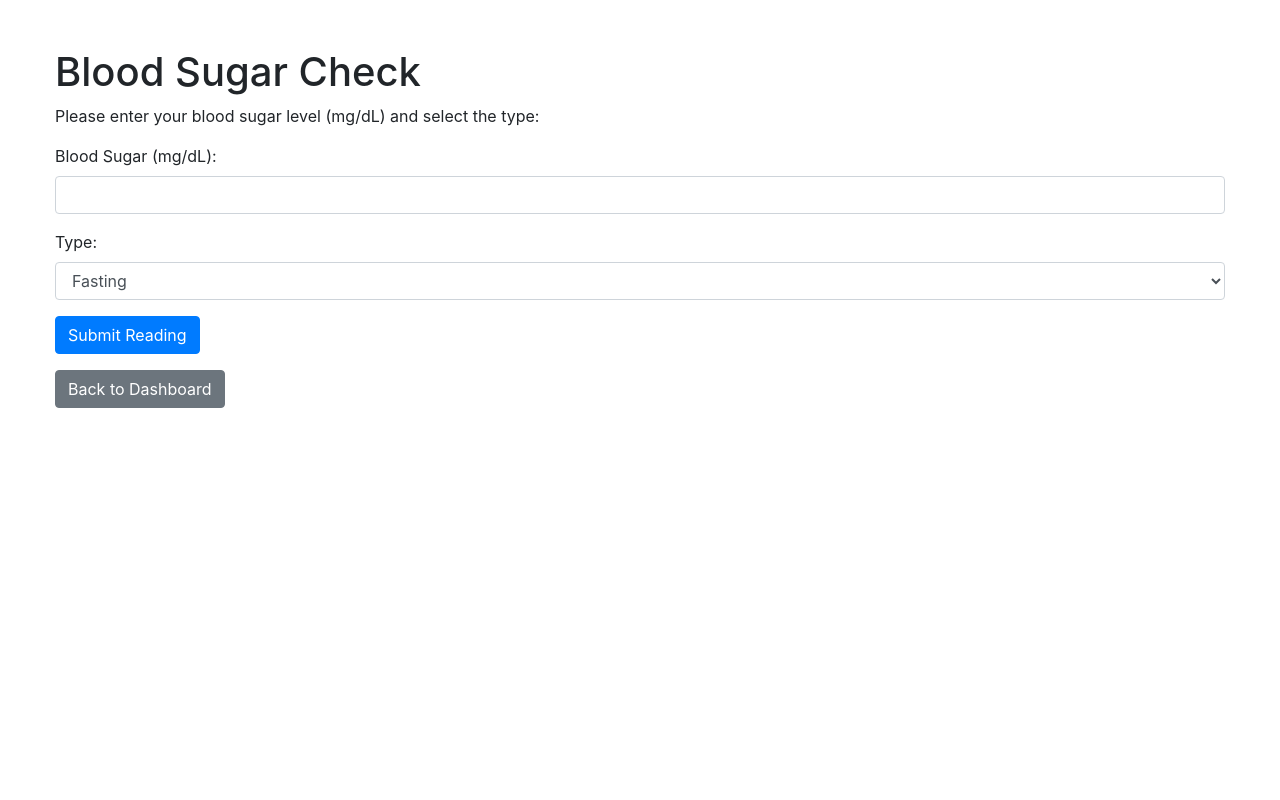
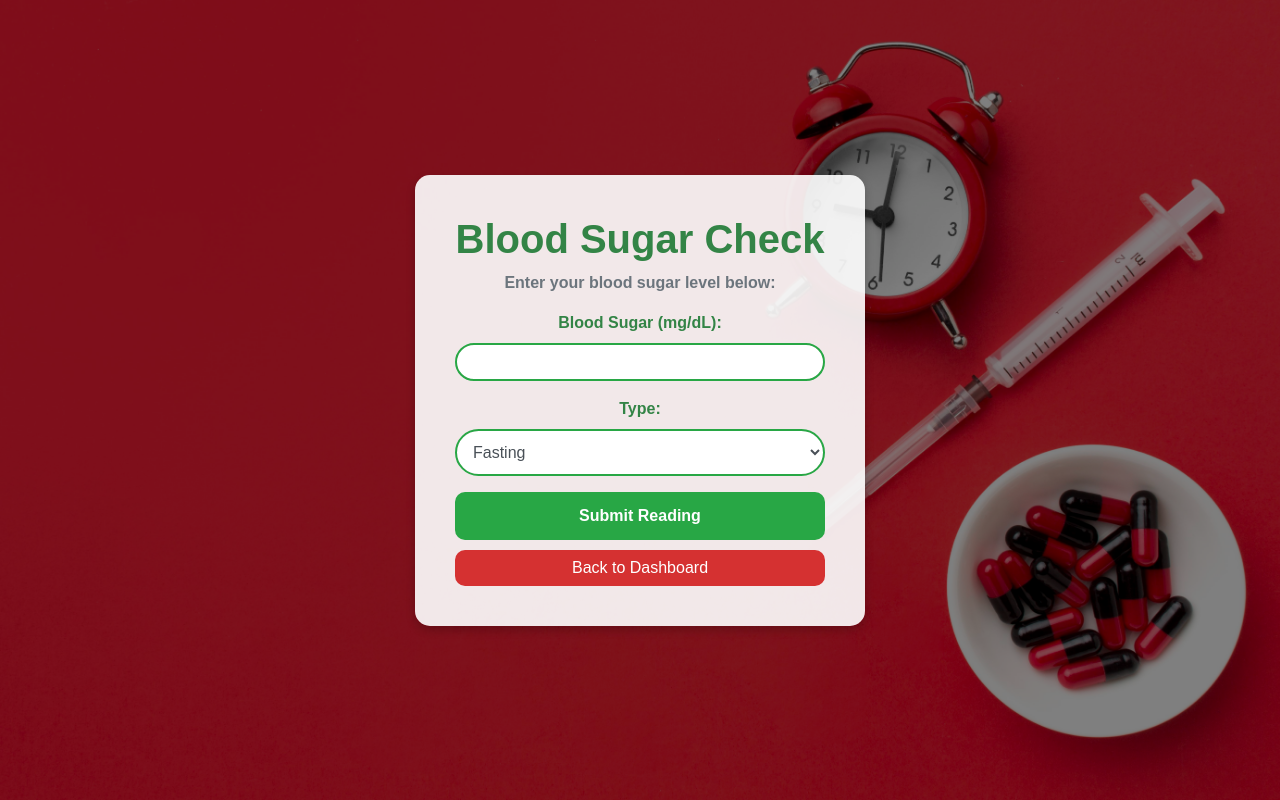
Before and after one commit to jothikaN/HealthcareSystem, a PHP site: page /patient_blood_sugar.php in a window 1280 px wide. Run offline with PHP 8.4, Linux system fonts and the light colour scheme; the visitor is signed in with stand-in values (Sample User, id 1); some libraries are stand-ins or nearby versions.

Commit message:
blood suger page

```diff
--- a/patient_blood_pressure.php
+++ b/patient_blood_pressure.php
@@ -18,7 +18,7 @@ if (!isset($_SESSION['user_id']) || !isset($_SESSION['role']) || $_SESSION['role
     <style>
         /* Background Image Styling */
         body {
-            background: url('assets/img/patientdasboard/s1.jpg') no-repeat center center/cover;
+            background: url('assets/img/patientdasboard/s2.jpg') no-repeat center center/cover;
             position: relative;
         }
         /* Overlay to improve readability */
--- a/patient_blood_sugar.php
+++ b/patient_blood_sugar.php
@@ -1,68 +1,137 @@
-<?php
-if (session_status() === PHP_SESSION_NONE) {
-    session_start();
-}
-// Verify the user is logged in as a patient.
-if (!isset($_SESSION['user_id']) || !isset($_SESSION['role']) || $_SESSION['role'] !== 'user') {
-    header("Location: signin.php");
-    exit();
-}
-?>
 <!DOCTYPE html>
 <html lang="en">
 <head>
     <meta charset="UTF-8">
-  <title>Patient Blood Sugar Check</title>
-  <meta name="viewport" content="width=device-width, initial-scale=1">
-  <!-- Bootstrap CSS -->
+    <meta name="viewport" content="width=device-width, initial-scale=1.0">
+    <title>Blood Sugar Check | Healthcare Portal</title>
     <link rel="stylesheet" href="assets/css/bootstrap.min.css">
-  <!-- Toastr CSS -->
-  <link rel="stylesheet" href="https://cdnjs.cloudflare.com/ajax/libs/toastr.js/latest/toastr.min.css">
+    <style>
+        /* Background Image Styling */
+        body {
+            background: url('assets/img/patientdasboard/s1.jpg') no-repeat center center/cover;
+            position: relative;
+            font-family: Arial, sans-serif;
+        }
+
+        /* Overlay to improve readability */
+        body::before {
+            content: "";
+            position: absolute;
+            top: 0;
+            left: 0;
+            width: 100%;
+            height: 100%;
+            background: rgba(0, 0, 0, 0.5); /* Dark overlay */
+            z-index: 1;
+        }
+
+        /* Centered Form Styling */
+        .container {
+            position: relative;
+            z-index: 2;
+            display: flex;
+            justify-content: center;
+            align-items: center;
+            height: 100vh;
+        }
+
+        .form-container {
+            background: rgba(255, 255, 255, 0.9);
+            padding: 40px;
+            border-radius: 15px;
+            box-shadow: 0 4px 10px rgba(0, 0, 0, 0.2);
+            text-align: center;
+            max-width: 450px;
+            width: 100%;
+        }
+
+        h1, label, p {
+            color: rgb(51, 132, 70); /* Green text */
+            font-weight: bold;
+        }
+
+        .form-control {
+            border-radius: 30px;
+            padding: 12px;
+            border: 2px solid #28a745; /* Green border */
+            width: 100%;
+        }
+
+        .form-control:focus {
+            border-color: #218838;
+            box-shadow: 0 0 5px rgba(40, 167, 69, 0.5);
+        }
+
+        .btn-primary {
+            width: 100%;
+            border-radius: 10px;
+            padding: 12px;
+            font-size: 16px;
+            font-weight: bold;
+            background-color: #28a745;
+            border: none;
+            transition: 0.3s;
+        }
+
+        .btn-primary:hover {
+            background-color: #218838;
+        }
+
+        .btn-secondary {
+            width: 100%;
+            margin-top: 10px;
+            border-radius: 10px;
+            background-color: rgb(213, 49, 49);
+            border: none;
+            color: white;
+        }
+
+        .btn-secondary:hover {
+            background-color: rgb(144, 33, 31);
+        }
+
+        /* Improve dropdown visibility */
+        select.form-control {
+            width: 100%;
+            height: auto;
+            padding: 12px;
+            font-size: 16px;
+            color: #495057;
+            background-color: white;
+            border-radius: 30px;
+            border: 2px solid #28a745;
+        }
+
+        select.form-control:focus {
+            border-color: #218838;
+            box-shadow: 0 0 5px rgba(40, 167, 69, 0.5);
+        }
+    </style>
 </head>
 
 <body>
-  <div class="container mt-5">
+    <div class="container">
+        <div class="form-container">
             <h1>Blood Sugar Check</h1>
-    <p>Please enter your blood sugar level (mg/dL) and select the type:</p>
+            <p class="text-muted">Enter your blood sugar level below:</p>
             <form action="process_patient_sugar.php" method="post">
-      <div class="form-group">
-        <label for="blood_sugar">Blood Sugar (mg/dL):</label>
+                <div class="mb-3">
+                    <label for="blood_sugar" class="form-label">Blood Sugar (mg/dL):</label>
                     <input type="number" step="0.01" id="blood_sugar" name="blood_sugar" class="form-control" required>
                 </div>
-      <div class="form-group">
-        <label for="type">Type:</label>
+                <div class="mb-3">
+                    <label for="type" class="form-label">Type:</label>
                     <select id="type" name="type" class="form-control" required>
                         <option value="1">Fasting</option>
                         <option value="2">Post Prandial</option>
                     </select>
                 </div>
                 <button type="submit" class="btn btn-primary">Submit Reading</button>
+                <a href="patient_dashboard.php" class="btn btn-secondary">Back to Dashboard</a>
             </form>
-    <!-- Back Button -->
-    <a href="patient_dashboard.php" class="btn btn-secondary mt-3">Back to Dashboard</a>
+        </div>
     </div>
 
-  <!-- Bootstrap Bundle with Popper JS -->
     <script src="assets/js/bootstrap.bundle.min.js"></script>
-  <!-- jQuery (required for Toastr) -->
-  <script src="https://code.jquery.com/jquery-3.6.0.min.js"></script>
-  <!-- Toastr JS -->
-  <script src="https://cdnjs.cloudflare.com/ajax/libs/toastr.js/latest/toastr.min.js"></script>
-  <!-- Toastr Options -->
-  <script>
-    toastr.options = {
-      "closeButton": true,
-      "progressBar": true,
-      "positionClass": "toast-bottom-right",
-      "showDuration": "300",
-      "hideDuration": "1000",
-      "timeOut": "5000",
-      "extendedTimeOut": "1000",
-      "showEasing": "swing",
-      "hideEasing": "linear",
-      "showMethod": "fadeIn",
-      "hideMethod": "fadeOut"
-    };
-  </script>
 </body>
 </html>
```
Also changed, not shown: 1 other file. Lines whose indentation alone changed are shown as unchanged.
